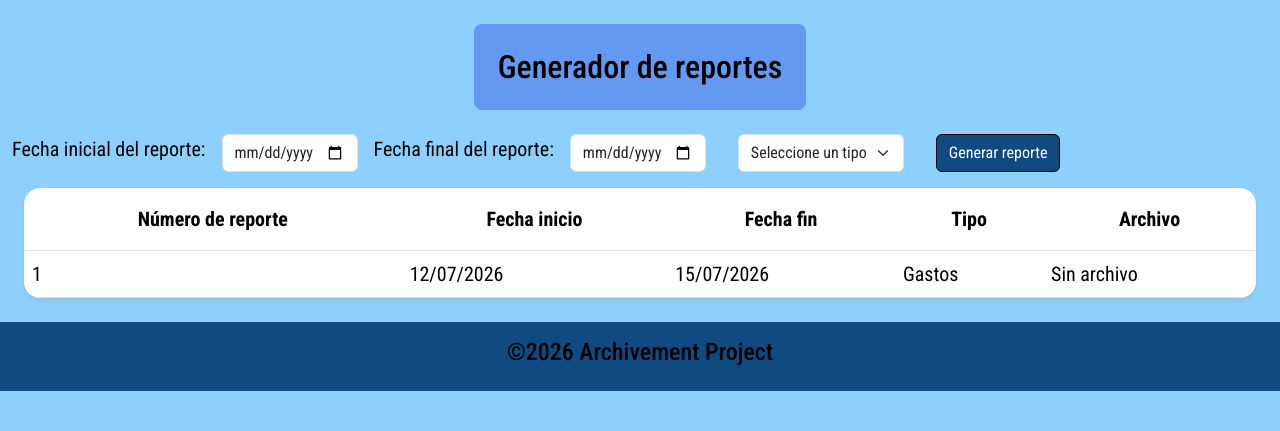
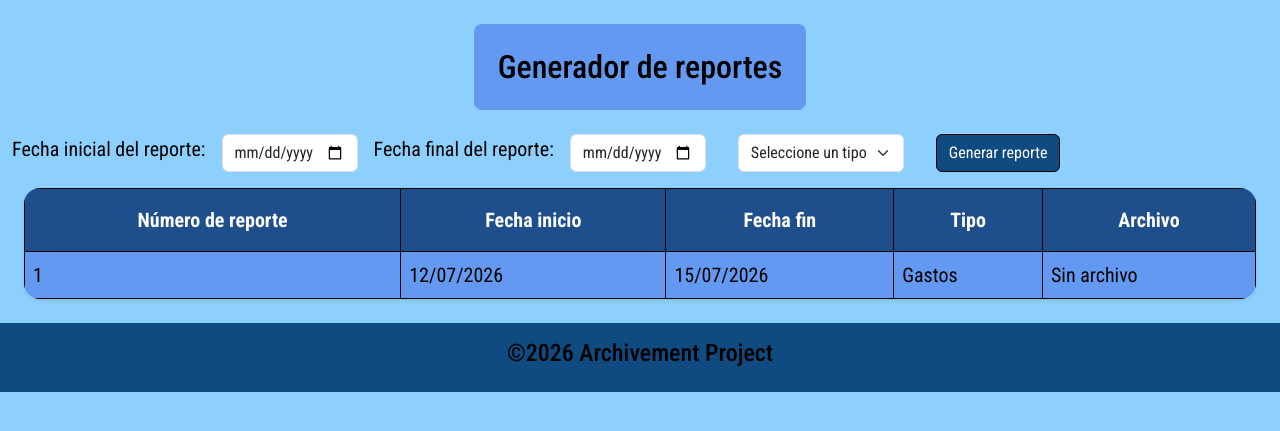
Before and after one commit to ReydanFerret/stockflow, a PHP site: page /dashboard-reportes.html in a window 1280 px wide. Shown: the part 262-693 px from the top of the page. Run offline with PHP 8.4, Linux system fonts and the light colour scheme.

Commit message:
style(reportes):se añade la tabla de reportes a los estilos

```diff
--- a/style.css
+++ b/style.css
@@ -73,19 +73,19 @@ h2{
     background:#b71c1c;
 }
 
-#tablaProductos{
+#tablaProductos, #tablaReportes{
     background:white;
     border-radius:20px;
     overflow:scroll;
 }
 
-#tablaProductos thead th{
+#tablaProductos thead th, #tablaReportes thead th{
     background-color:var(--azul-tabla);
     color:white;
     border:1px solid #000000;
 }
 
-#tablaProductos td{
+#tablaProductos td, #tablaReportes td{
     background: var(--color-secundario);
     border:1px solid #000000;
 }
```
